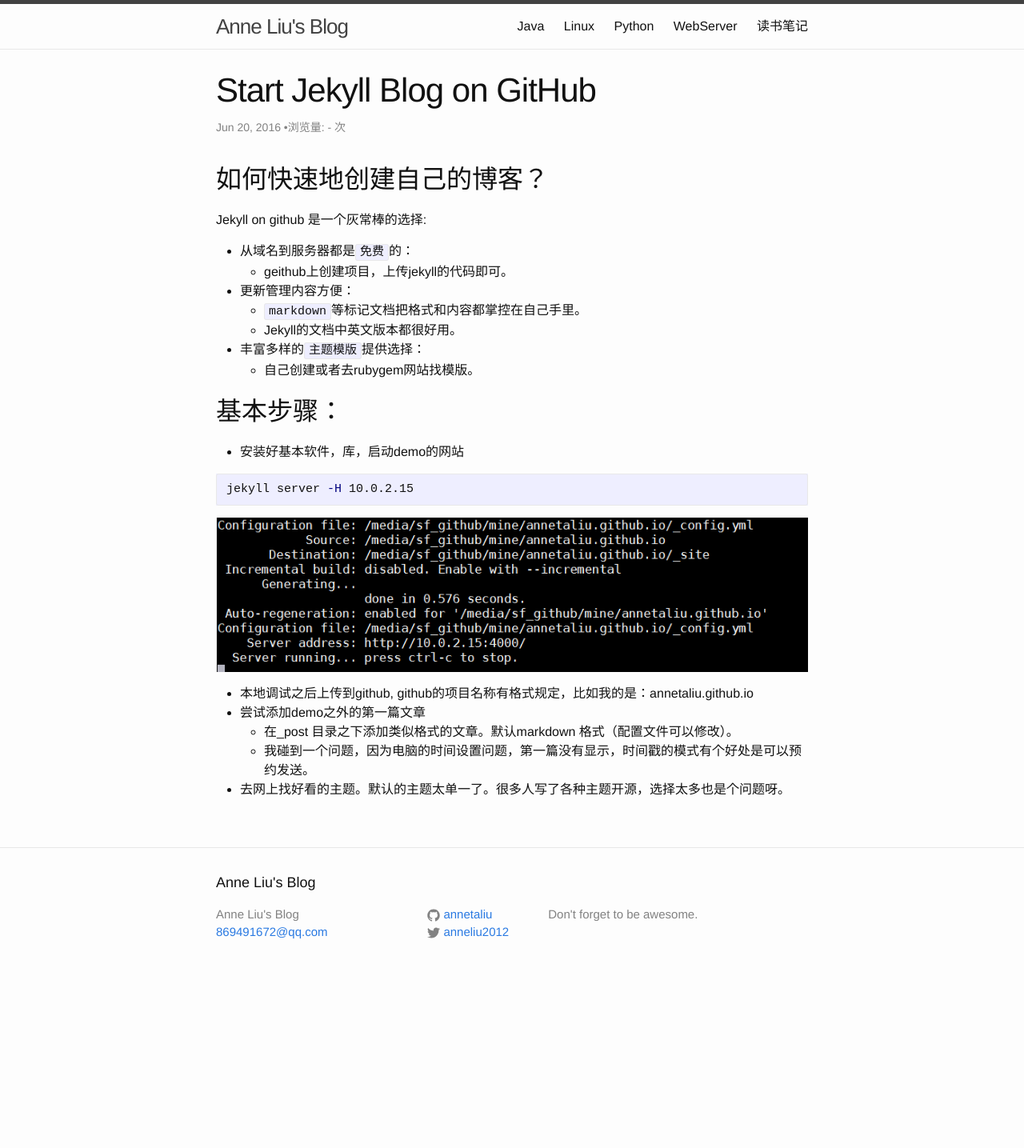
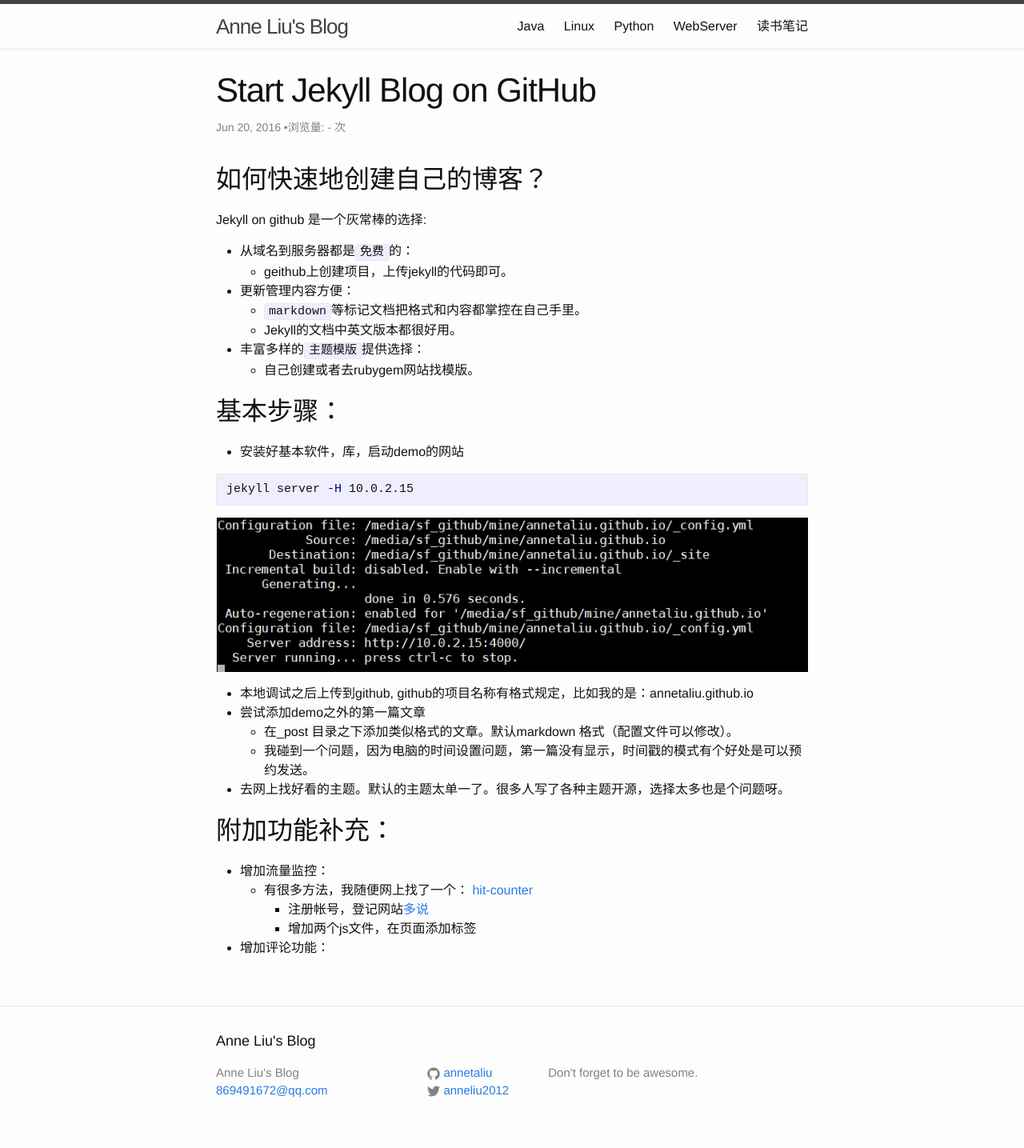
Before and after one commit to annetaliu/annetaliu.github.io, a Jekyll site: the page built from _posts/2016-06-20-Web-Jekyll.markdown, in a window 1280 px wide. Shown: the whole page at 80% size. Built offline with Jekyll 4.4.1, drawn with Linux system fonts in a browser that asks for light colours; comment, search, counter and statistics services are not loaded; before the commit the page ends 1237 px from its top, so only the background shows below that.

Commit message:
add comment for blog

```diff
--- a/_layouts/default.html
+++ b/_layouts/default.html
@@ -2,7 +2,19 @@
 <html>
 
   {% include head.html %}
-
+<!-- 多说公共JS代码 start (一个网页只需插入一次) -->
+<script type="text/javascript">
+var duoshuoQuery = {short_name:"anneliu"};
+	(function() {
+		var ds = document.createElement('script');
+		ds.type = 'text/javascript';ds.async = true;
+		ds.src = (document.location.protocol == 'https:' ? 'https:' : 'http:') + '//static.duoshuo.com/embed.js';
+		ds.charset = 'UTF-8';
+		(document.getElementsByTagName('head')[0]
+		 || document.getElementsByTagName('body')[0]).appendChild(ds);
+	})();
+	</script>
+<!-- 多说公共JS代码 end -->
   <body>
 
     {% include header.html %}
@@ -11,8 +23,8 @@
     <div class="page-content">
       <div class="wrapper">
         {{ content }}
-      </div>
-    </div>
+		</div>
+	</div>
 
     {% include footer.html %}
 
--- a/_layouts/post.html
+++ b/_layouts/post.html
@@ -10,6 +10,11 @@
 
   <div class="post-content" itemprop="articleBody">
     {{ content }}
+
+	<!-- 多说评论框 start -->
+	<div class="ds-thread" data-thread-key="{{ page.permalink }}" data-title="｛｛ page.title ｝｝" data-url="{{ page.url }}"></div>
+	<!-- 多说评论框 end -->
+
   </div>
 
 </article>
--- a/_posts/2016-06-20-Web-Jekyll.markdown
+++ b/_posts/2016-06-20-Web-Jekyll.markdown
@@ -31,3 +31,10 @@
 	* 在_post 目录之下添加类似格式的文章。默认markdown 格式（配置文件可以修改）。
 	* 我碰到一个问题，因为电脑的时间设置问题，第一篇没有显示，时间戳的模式有个好处是可以预约发送。
 * 去网上找好看的主题。默认的主题太单一了。很多人写了各种主题开源，选择太多也是个问题呀。
+
+## 附加功能补充：
+* 增加流量监控：
+	* 有很多方法，我随便网上找了一个： [hit-counter](http://jerryzou.com/posts/introduction-to-hit-kounter-lc/)
+		* 注册帐号，登记网站[多说](http://duoshuo.com/)
+		* 增加两个js文件，在页面添加标签
+* 增加评论功能：
```
